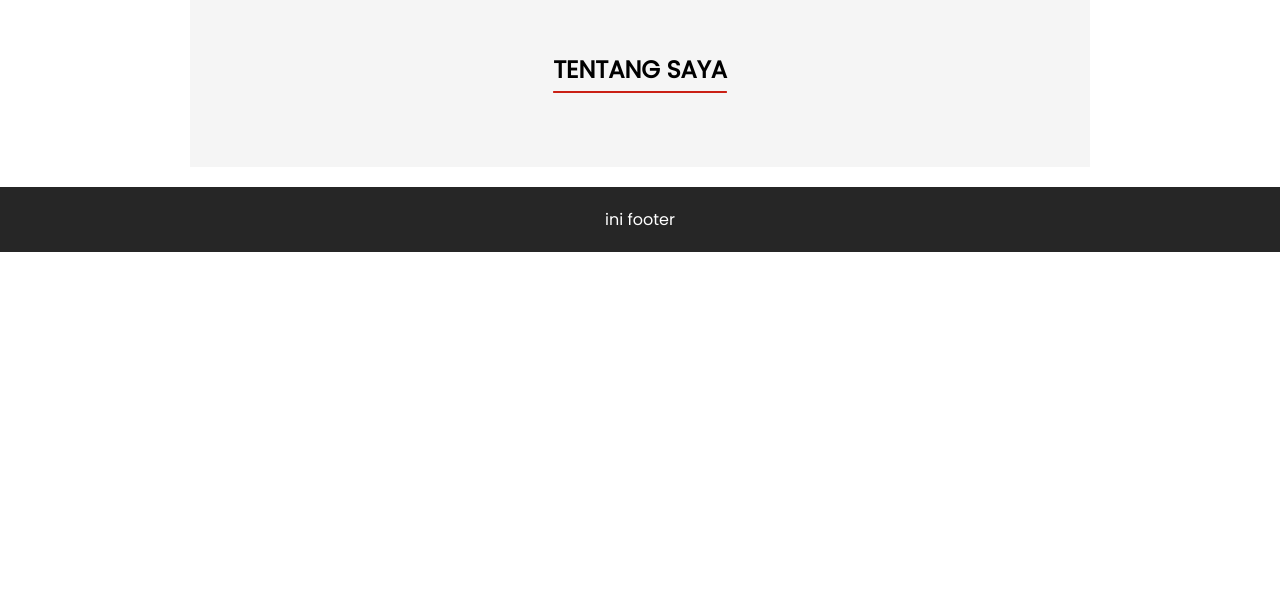
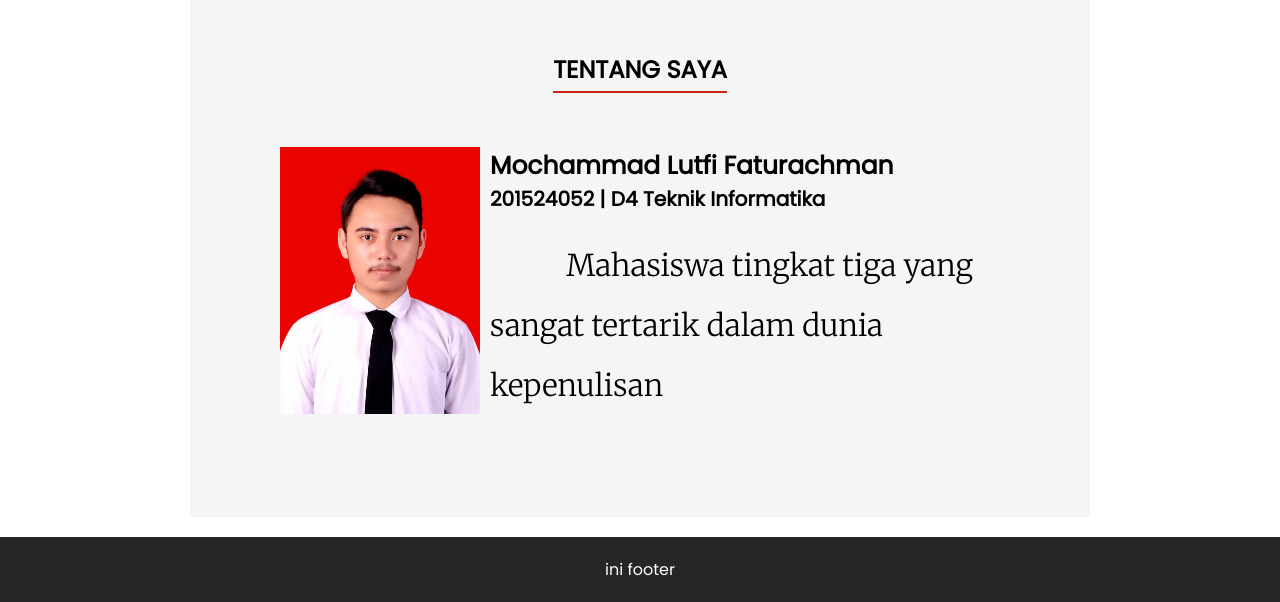
Before and after one commit to lutfi1661/Missions, a plain HTML site: page Mission2_VanillaJS/index.html in a window 1280 px wide. Shown: the part 4357-4959 px from the top of the page. Before the commit the page ends 4609 px from the top, so only its background shows below. Drawn offline with nearby package versions, Linux system fonts and the light colour scheme; a web font is replaced by a local one.

Commit message:
update 5

```diff
--- a/Mission2_VanillaJS/assets/css/style.css
+++ b/Mission2_VanillaJS/assets/css/style.css
@@ -479,43 +479,45 @@ nav .navbar .links li .sub-menu li{
   display: item3;
 }
 
-.gic-4{
-  display: item4;
-}
+/* ABOUT */
 
-.grid-contact-container {
+.grid-about-container {
   margin-top: 50px;
   display: grid;
   grid-template-areas:
-  'item1 item2',
-  'item1 item3',
-  'item1 item4';
-  /* background-color: #3E8DA8; */
+  'item1 item2'
+  'item1 item3';
   gap: 10px;
   padding: 10px;
 }
 
-.grid-contact-container > div {
-  background-color: rgba(255, 255, 255, 0.8);
-  text-align: center;
-  padding: 20px 0;
+.grid-about-container > div {
+  /* background-color: rgba(0, 255, 255, 0.8); */
+  /* text-align: center; */
+  text-indent: 0;
   font-size: 30px;
 }
 
-.gic-1{
-  display: item1;
+.grid-image-container img{
+  margin-left: auto;
+  margin-right: auto;
 }
 
-.gic-2{
-  display: item2;
+.gac-1{
+  grid-area: item1;
 }
 
-.gic-3{
-  display: item3;
+.gac-2{
+  grid-area: item2;
 }
 
-.gic-4{
-  display: item4;
+.gac-2 > p{
+  text-indent: 0%;
+  font-family: Merriweather;
+}
+
+.gac-3{
+  grid-area: item3;
 }
 
 .gray-bg{
--- a/Mission2_VanillaJS/index.html
+++ b/Mission2_VanillaJS/index.html
@@ -135,6 +135,18 @@
   <section id="about">
     <div class="sub-container gray-bg">
       <h1 align="center">TENTANG SAYA</h1>
+      <div class="grid-about-container">
+        <div class="gac-1">
+          <img src="./assets/img/photo.jpg" width="200">
+        </div>
+        <div class="gac-2">
+          <h5>Mochammad Lutfi Faturachman</h5>
+          <h6>201524052 | D4 Teknik Informatika</h6>
+        </div>
+        <div class="gac-3">
+            <p>Mahasiswa tingkat tiga yang sangat tertarik dalam dunia kepenulisan</p>
+        </div>
+      </div>
     </div>
   </section>
   <!-- CONTENT -->
```
Also changed, not shown: Mission2_VanillaJS/assets/img/photo.jpg (added).
